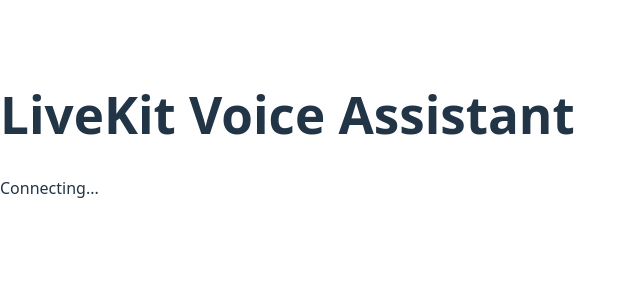
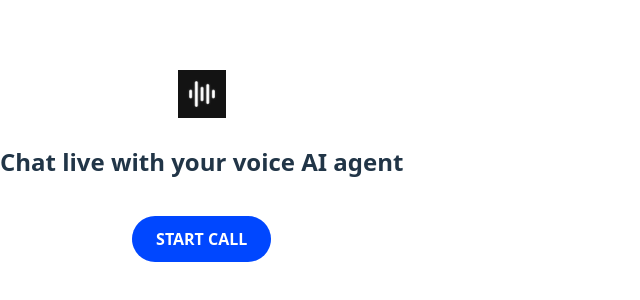
Before and after one commit to jk-github-dotcom/livekit-step-by-step-frontend-voice-ui, a React (Vite) app: page / in a window 1280 px wide. Shown: the part 266-566 px from the top of the page, without its empty margins (0-640 px from the left). Built offline with nearby package versions, Linux system fonts and the light colour scheme; no server answers.

Commit message:
disconnect after closing browser tab, add start-stop button, add RoomContext.Provider to pass on room

```diff
--- a/src/App.tsx
+++ b/src/App.tsx
@@ -1,14 +1,13 @@
 import { useEffect, useState } from 'react';
 import { Room, RoomEvent } from 'livekit-client';
+import { RoomAudioRenderer, RoomContext } from '@livekit/components-react';
 
 const LIVEKIT_URL = import.meta.env.VITE_LIVEKIT_URL;
 const TOKEN_ENDPOINT = import.meta.env.VITE_TOKEN_ENDPOINT;
 
 function App() {
   const [room, setRoom] = useState<Room | null>(null);
-
-  useEffect(() => {
-    const room = new Room();
+  const [isConnected, setIsConnected] = useState(false);
 
   const connectToRoom = async () => {
     try {
@@ -17,36 +16,85 @@
       const res = await fetch(`${TOKEN_ENDPOINT}?identity=${identity}&room=${roomName}`);
       const { token } = await res.json();
 
-        room.on(RoomEvent.ParticipantConnected, participant => {
+      const newRoom = new Room();
+      newRoom.on(RoomEvent.ParticipantConnected, (participant) => {
         console.log(`${participant.identity} joined`);
       });
 
-        await room.connect(LIVEKIT_URL, token);
+      await newRoom.connect(LIVEKIT_URL, token);
       console.log('Connected to LiveKit');
-        setRoom(room);
+      setRoom(newRoom);
+      setIsConnected(true);
     } catch (err) {
       console.error('Connection error:', err);
     }
   };
 
-    connectToRoom();
-
-    const handleBeforeUnload = () => {
+  const disconnectFromRoom = () => {
+    if (room) {
       room.disconnect();
+      setRoom(null);
+      setIsConnected(false);
+      console.log('Disconnected from LiveKit');
+    }
   };
 
+  useEffect(() => {
+    const handleBeforeUnload = () => {
+      if (room) {
+        room.disconnect();
+      }
+    };
     window.addEventListener('beforeunload', handleBeforeUnload);
-
-    return () => {
-      window.removeEventListener('beforeunload', handleBeforeUnload);
-      room.disconnect();
-    };
-  }, []);
+    return () => window.removeEventListener('beforeunload', handleBeforeUnload);
+  }, [room]);
 
   return (
-    <div>
-      <h1>LiveKit Voice Assistant</h1>
-      {room ? <p>Connected to room!</p> : <p>Connecting...</p>}
+    <div style={{ textAlign: 'center', marginTop: '4rem' }}>
+      <img src="./src/assets/voice-icon.png" alt="Voice Icon" style={{ height: '48px' }} />
+      <h2>Chat live with your voice AI agent</h2>
+
+      {!isConnected ? (
+        <button
+          onClick={connectToRoom}
+          style={{
+            backgroundColor: '#0047FF',
+            color: 'white',
+            fontWeight: 'bold',
+            padding: '12px 24px',
+            borderRadius: '9999px',
+            fontSize: '16px',
+            cursor: 'pointer',
+            border: 'none',
+            marginTop: '1rem',
+          }}
+        >
+          START CALL
+        </button>
+      ) : (
+        <button
+          onClick={disconnectFromRoom}
+          style={{
+            backgroundColor: '#FF4747',
+            color: 'white',
+            fontWeight: 'bold',
+            padding: '12px 24px',
+            borderRadius: '9999px',
+            fontSize: '16px',
+            cursor: 'pointer',
+            border: 'none',
+            marginTop: '1rem',
+          }}
+        >
+          END CALL
+        </button>
+      )}
+
+      {room && (
+        <RoomContext.Provider value={room}>
+          <RoomAudioRenderer />
+        </RoomContext.Provider>
+      )}
     </div>
   );
 }
```
Also changed, not shown: src/assets/voice-icon.png (added). Lines whose indentation alone changed are shown as unchanged.
